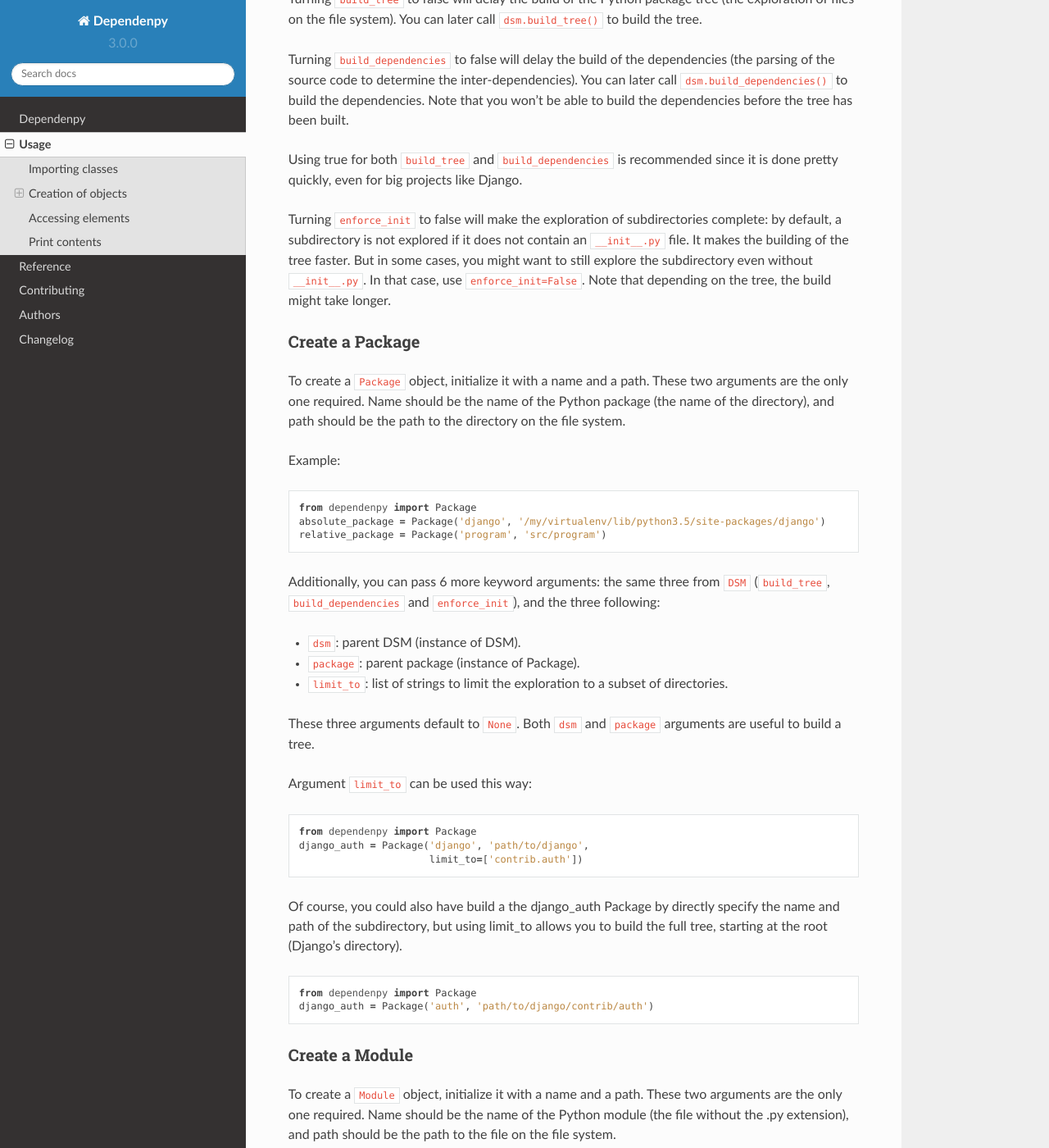
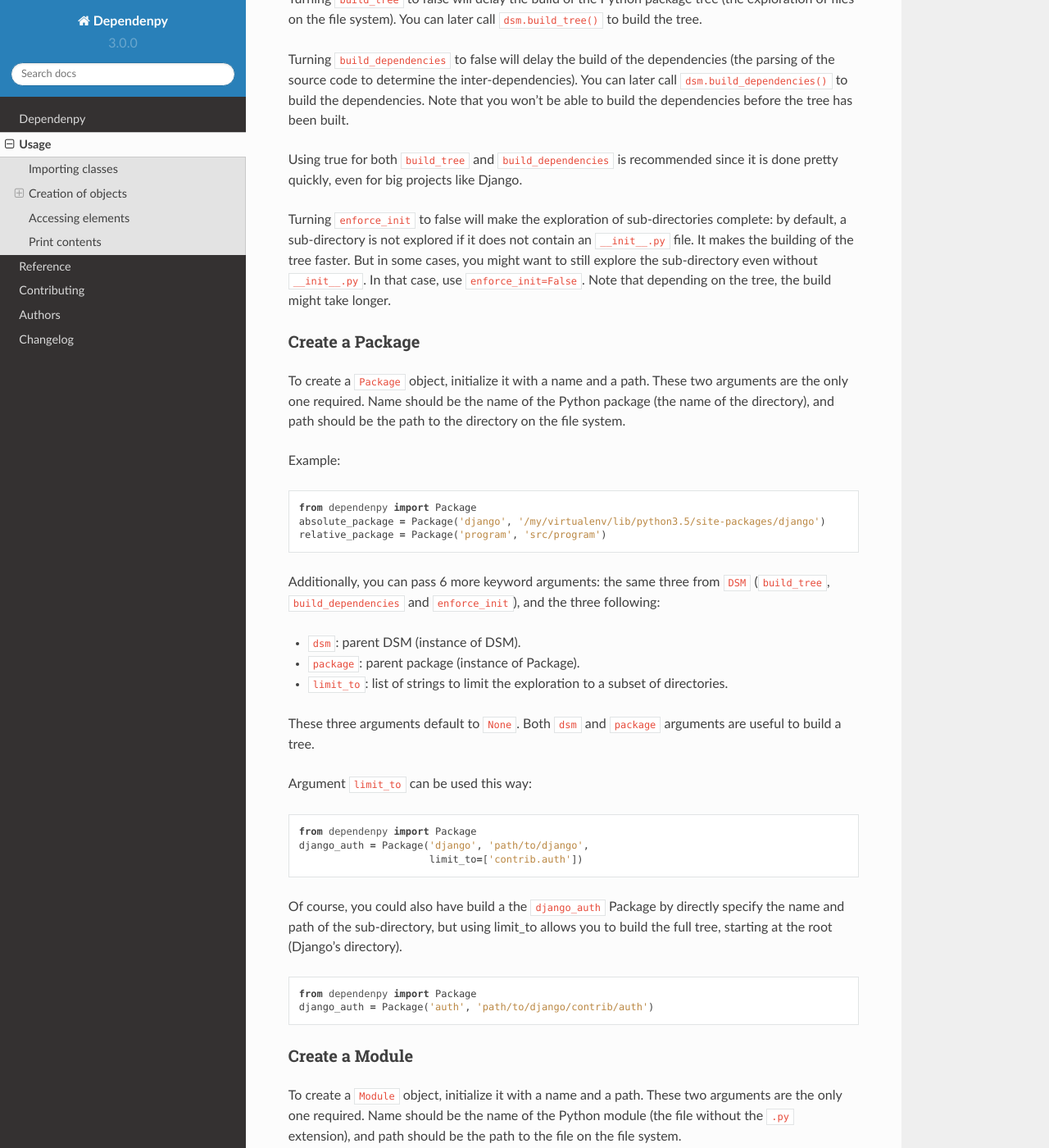
Before and after one commit to pawamoy/dependenpy, a Sphinx documentation site: the page built from docs/usage.rst, in a window 1280 px wide and 1400 px high, scrolled down 1202 px. Shown: the whole window at 82% size. Built offline with Sphinx 7.4.7 and the Read the Docs theme 2.0.0, drawn with Linux system fonts in a browser that asks for light colours; some of the changed text lies outside the part shown.

```diff
--- a/docs/spelling_wordlist.txt
+++ b/docs/spelling_wordlist.txt
@@ -26,3 +26,6 @@ dsm
 DSM
 instantiation
 mixin
+treemap
+treemaps
+accessor
--- a/docs/usage.rst
+++ b/docs/usage.rst
@@ -57,9 +57,9 @@ in ``sys.path``).
 
 Three keyword arguments can be given to ``DSM``:
 
-- ``build_tree``: boolean
-- ``build_dependencies``: boolean
-- ``enforce_init``: boolean
+- ``build_tree``: Boolean
+- ``build_dependencies``: Boolean
+- ``enforce_init``: Boolean
 
 The three of them defaults to true.
 
@@ -77,10 +77,10 @@ been built.
 Using true for both ``build_tree`` and ``build_dependencies`` is recommended
 since it is done pretty quickly, even for big projects like Django.
 
-Turning ``enforce_init`` to false will make the exploration of subdirectories
-complete: by default, a subdirectory is not explored if it does not contain
+Turning ``enforce_init`` to false will make the exploration of sub-directories
+complete: by default, a sub-directory is not explored if it does not contain
 an ``__init__.py`` file. It makes the building of the tree faster. But in some
-cases, you might want to still explore the subdirectory even without
+cases, you might want to still explore the sub-directory even without
 ``__init__.py``. In that case, use ``enforce_init=False``. Note that
 depending on the tree, the build might take longer.
 
@@ -122,8 +122,8 @@ Argument ``limit_to`` can be used this way:
     django_auth = Package('django', 'path/to/django',
                           limit_to=['contrib.auth'])
 
-Of course, you could also have build a the django_auth Package by directly
-specify the name and path of the subdirectory, but using limit_to allows you
+Of course, you could also have build a the ``django_auth`` Package by directly
+specify the name and path of the sub-directory, but using limit_to allows you
 to build the full tree, starting at the root (Django's directory).
 
 .. code:: python
@@ -138,7 +138,7 @@ Create a Module
 
 To create a ``Module`` object, initialize it with a name and a path.
 These two arguments are the only one required. Name should be the name of
-the Python module (the file without the .py extension), and path should be
+the Python module (the file without the ``.py`` extension), and path should be
 the path to the file on the file system.
 
 As for ``Package``, ``dsm`` and ``package`` arguments can be passed when
```
Also changed, not shown: other parts of docs/usage.rst (+2 -2 lines), 1 other file.
